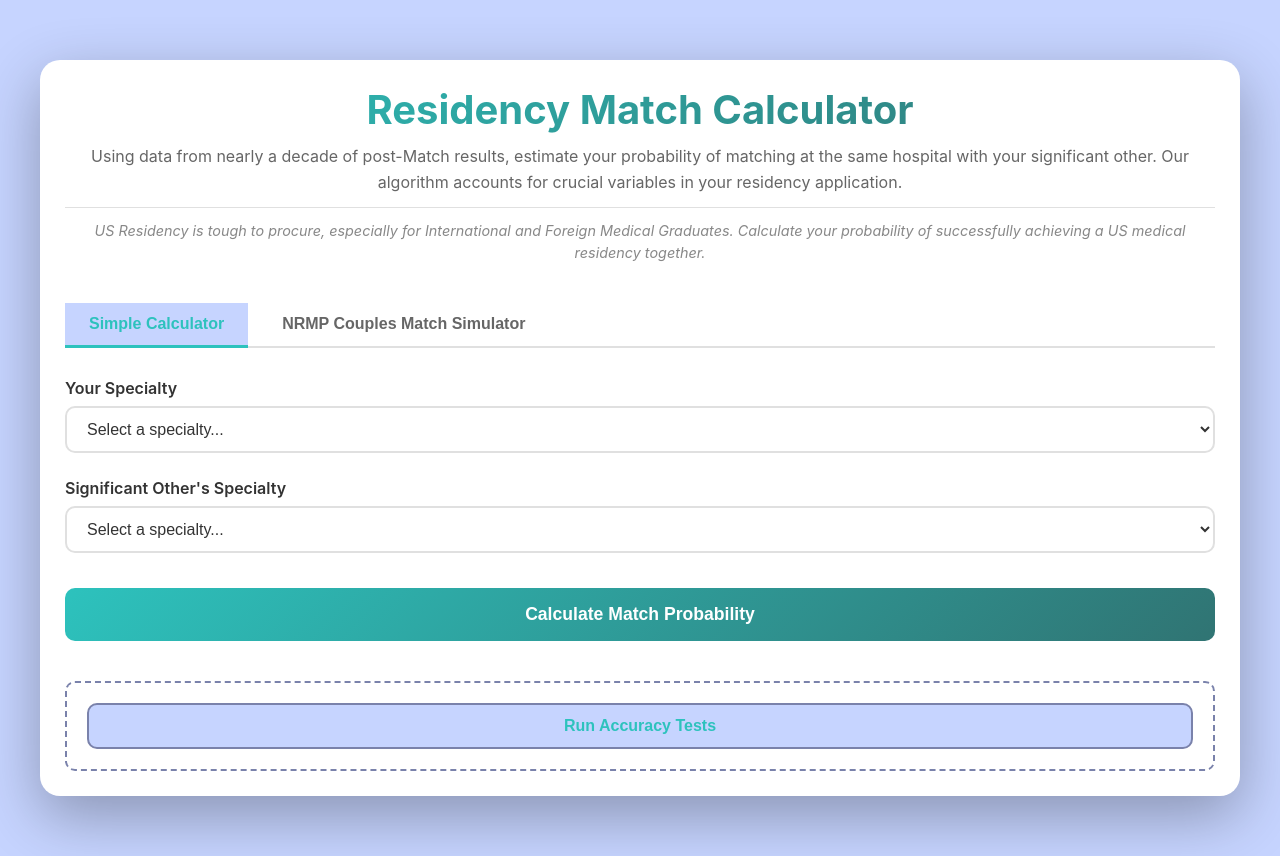
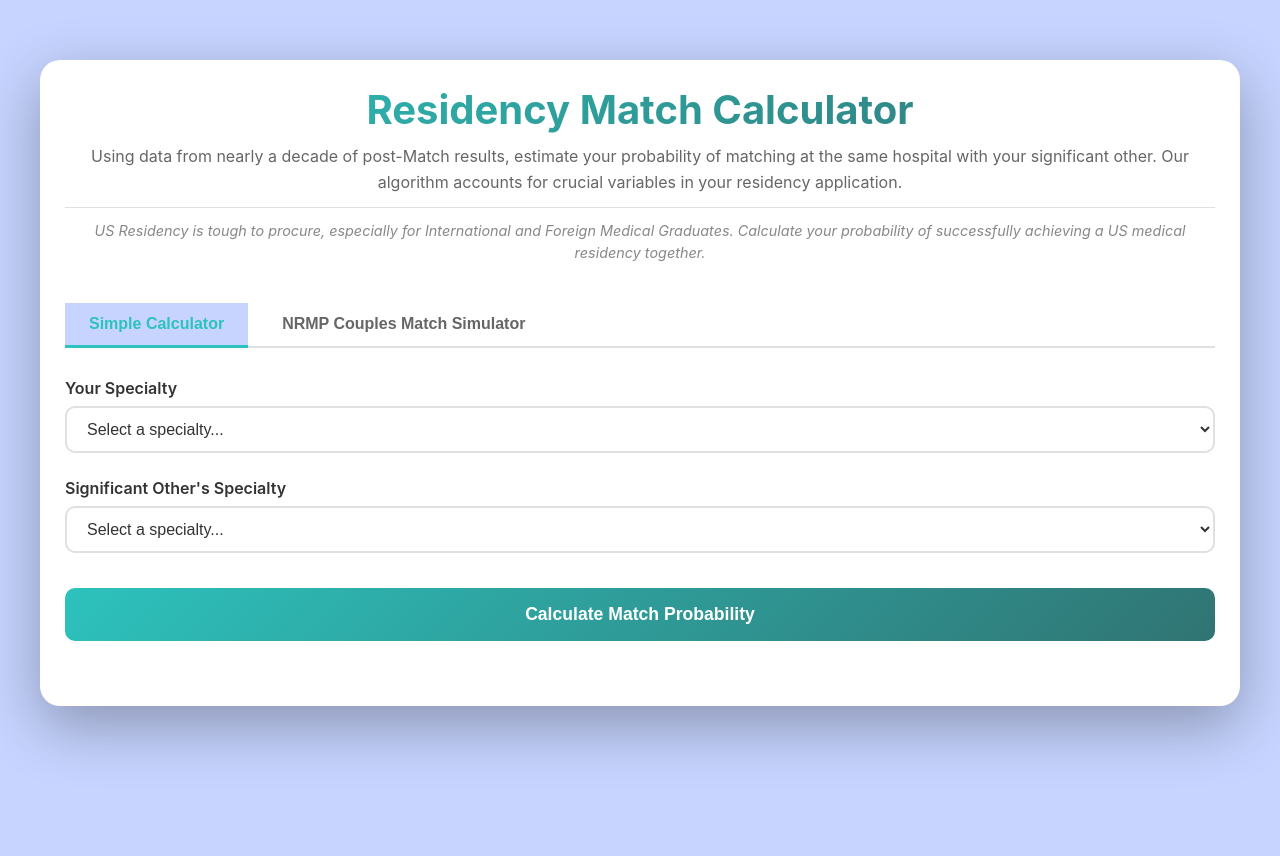
Before and after one commit to yappy20/residency_match, a React (Vite) app: page / in a window 1280 px wide. Built offline with nearby package versions, Linux system fonts and the light colour scheme.

Commit message:
removed run accuracy test from the UI

```diff
--- a/src/App.jsx
+++ b/src/App.jsx
@@ -2,7 +2,6 @@ import React, { useState, useEffect } from 'react'
 import { specialties } from './data/specialties'
 import { calculateMatchProbability, getTopHospitals, calculateHospitalMatchProbability } from './utils/calculateMatch'
 import { searchHospitals } from './data/hospitals'
-import { AccuracyTester } from './components/AccuracyTester'
 import { UserProfile } from './components/UserProfile'
 import { RankListBuilder } from './components/RankListBuilder'
 import { MatchResults } from './components/MatchResults'
@@ -282,10 +281,6 @@ function App() {
                 </div>
               </div>
             )}
-
-            <div style={{ marginTop: '30px' }}>
-              <AccuracyTester />
-            </div>
           </>
         )}
 
```
